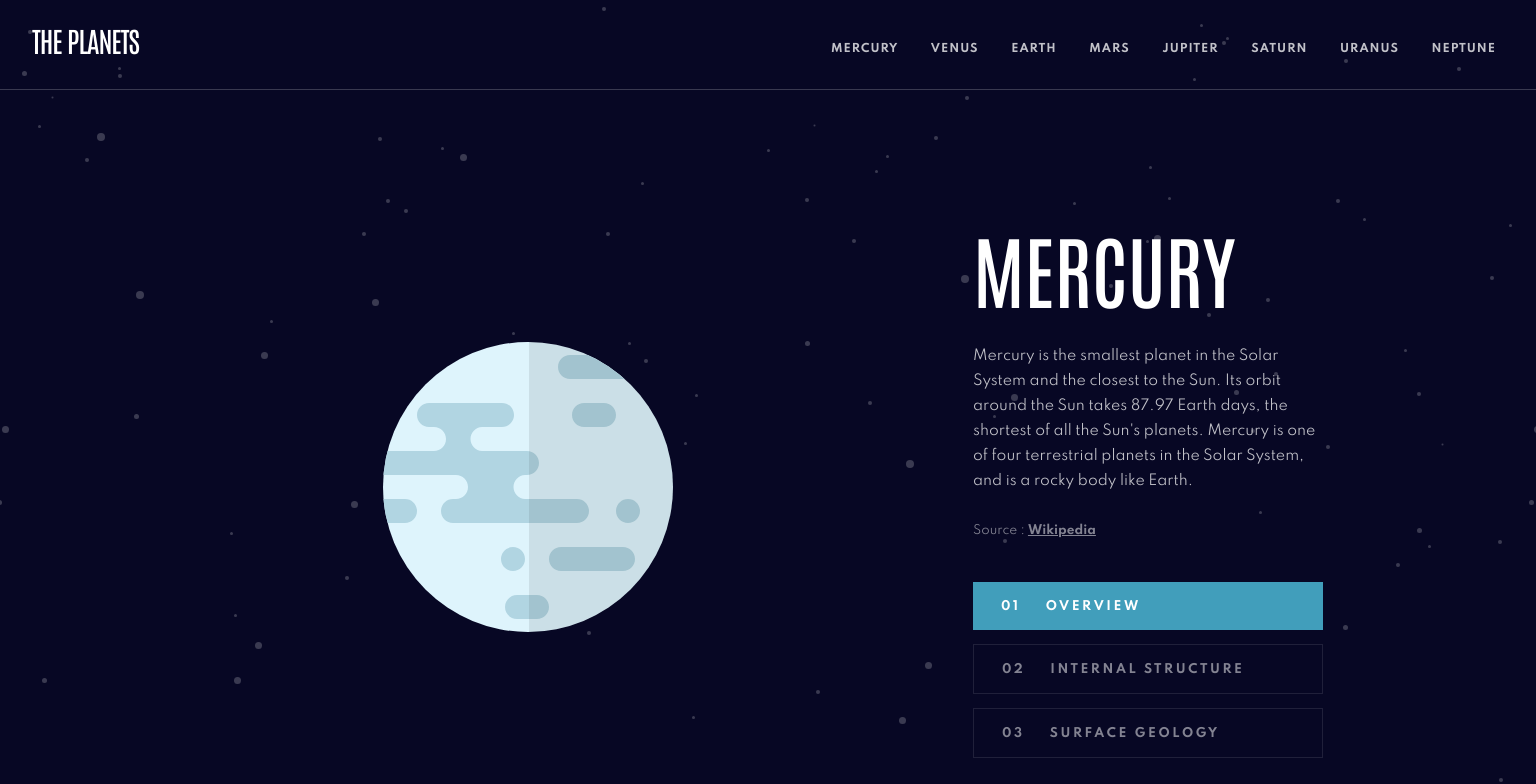
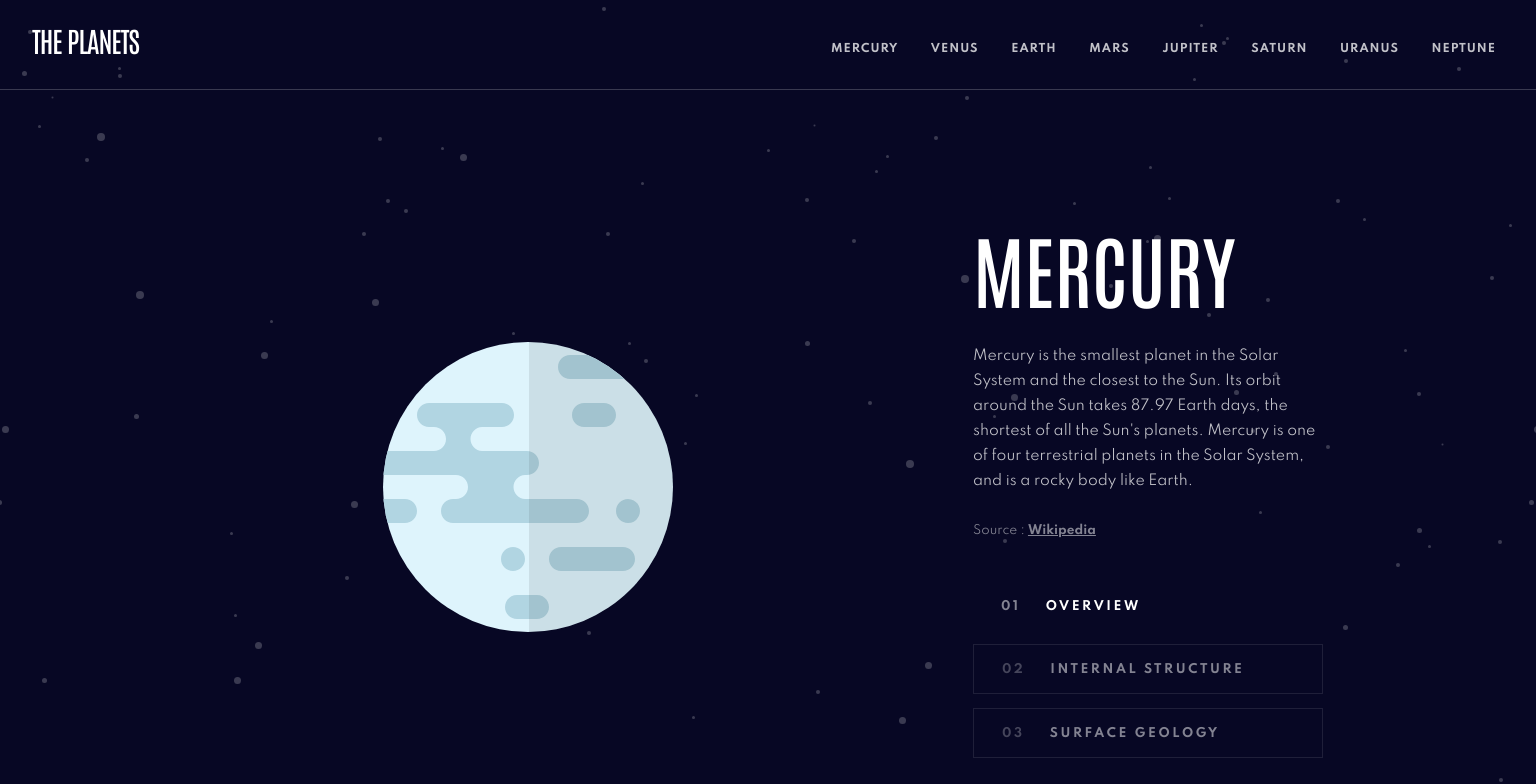
Before and after one commit to arfarobs/planets-fact-site, a React (Create React App) app: page / in a window 1536 px wide. Shown: the top 784 px of the page. Built offline with nearby package versions, Linux system fonts and the light colour scheme.

Commit message:
added InfoNav active styles.

```diff
--- a/package.json
+++ b/package.json
@@ -7,6 +7,7 @@
     "@testing-library/jest-dom": "^5.16.4",
     "@testing-library/react": "^13.1.1",
     "@testing-library/user-event": "^13.5.0",
+    "framer-motion": "^6.3.3",
     "react": "^18.1.0",
     "react-dom": "^18.1.0",
     "react-redux": "^8.0.1",
--- a/src/components/header/Header.js
+++ b/src/components/header/Header.js
@@ -4,6 +4,7 @@ import chevron from '../../assets/images/icon-chevron.svg';
 import hamburger from'../../assets/images/icon-hamburger.svg';
 import { changeCurrentPage } from "../info/infoSlice";
 import { useDispatch } from "react-redux";
+import { motion } from "framer-motion";
 
 export const Header = (props) => {
   const dispatch = useDispatch();
@@ -40,7 +41,12 @@ export const Header = (props) => {
   })
 
   return (
-    <header className="header">
+    <motion.header
+      className="header"
+      animate={{ y: 0 }}
+      initial={{ y: -200 }}
+      transition={{ duration: 0.5 }}
+    >
       <Link className="link" to="/">
         <h1>The Planets</h1>
       </Link>
@@ -52,6 +58,6 @@ export const Header = (props) => {
           {listItems}
         </ul>
       </nav>
-    </header>
+    </motion.header>
   );
 }
--- a/src/components/info-nav/InfoNav.css
+++ b/src/components/info-nav/InfoNav.css
@@ -93,6 +93,7 @@
     font-size: 12px;
     line-height: 25px;
     letter-spacing: 2.57143px;
+    transition: background 0.3s ease-in-out;
   }
 
   .info-nav-number {
@@ -100,5 +101,12 @@
     font-size: 12px;
     line-height: 25px;
     letter-spacing: 2.57143px;
+    opacity: 0.5;
+  }
+
+  .non-selected-nav-button:hover, .non-selected-nav-button:focus-visible {
+    cursor: pointer;
+    background: rgba(216, 216, 216, 0.2);
+    border: none;
   }
 }
--- a/src/components/info-nav/InfoNav.js
+++ b/src/components/info-nav/InfoNav.js
@@ -2,6 +2,7 @@ import './InfoNav.css';
 import { useSelector, useDispatch } from 'react-redux';
 import { changeParagraph } from '../info/infoSlice';
 import { useEffect } from 'react';
+import { motion } from 'framer-motion';
 
 export const InfoNav = () => {
   const currentSection = useSelector((state) => state.info.currentSection);
@@ -10,9 +11,11 @@ export const InfoNav = () => {
   useEffect(() => {
     const infoNavButtons = document.getElementsByClassName('info-nav-button');
     for (let i = 0; i < infoNavButtons.length; i++) {
-      infoNavButtons[i].classList.remove('selected-info-nav-button');
+      infoNavButtons[i].classList.remove('selected-info-nav-button', 'non-selected-nav-button');
       if (infoNavButtons[i].getAttribute('data-title') === currentSection) {
         infoNavButtons[i].classList.add('selected-info-nav-button');
+      } else {
+        infoNavButtons[i].classList.add('non-selected-nav-button');
       }
     }
   }, [currentSection]);
@@ -20,7 +23,7 @@ export const InfoNav = () => {
   const navTitles = ['overview', 'structure', 'surface'];
   const navListItems = navTitles.map((title, index) => {
     return (
-      <li key={index}>
+      <motion.li key={index}>
         <button
           data-title={title}
           className={index === 0 ? 'selected-info-nav-button info-nav-button' : 'info-nav-button'}
@@ -30,7 +33,7 @@ export const InfoNav = () => {
           <h3>{title}</h3>
           {index === 2 && <span className="tablet-title">&nbsp;geology</span>}
         </button>
-      </li>
+      </motion.li>
     )});
 
   return (
--- a/src/pages/mercury/Mercury.js
+++ b/src/pages/mercury/Mercury.js
@@ -2,10 +2,15 @@ import { Img } from '../../components/img/Img';
 import { Info } from '../../components/info/Info';
 import { InfoNav } from '../../components/info-nav/InfoNav';
 import { Stats } from '../../components/stats/Stats';
+import { motion } from 'framer-motion';
 
 export const Mercury = () => {
   return (
-    <article>
+    <motion.article
+      animate={{ x: 0, opacity: 1 }}
+      initial={{ x: '100vw', opacity: 0 }}
+      transition= {{ delay: 0.5, duration: 0.7, type: 'spring', stiffness: 1000 }}
+    >
       <div className="desktop-container">
         <Img />
         <div className='tablet-container'>
@@ -14,6 +19,6 @@ export const Mercury = () => {
         </div>
       </div>
       <Stats />
-    </article>
+    </motion.article>
   )
 }
```
Also changed, not shown: 1 other file (tests, documents, lock files or other folders).
